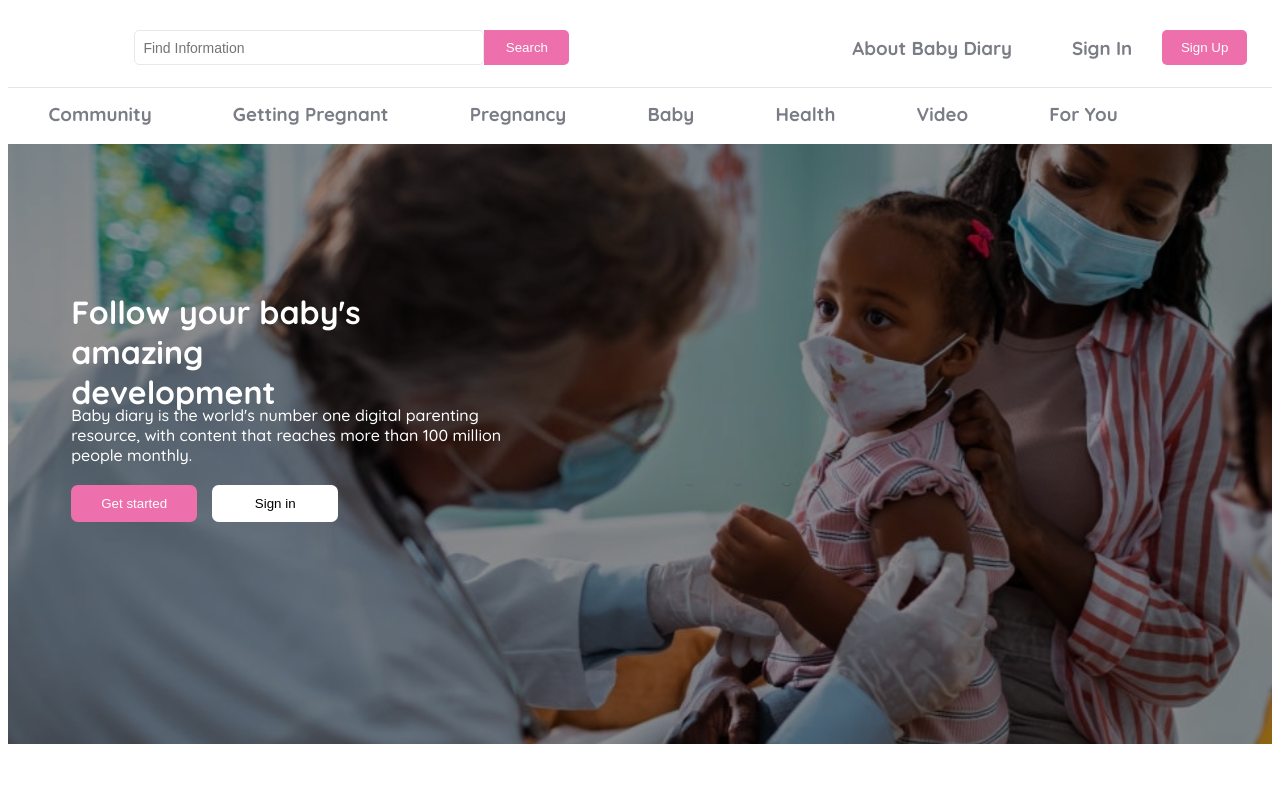
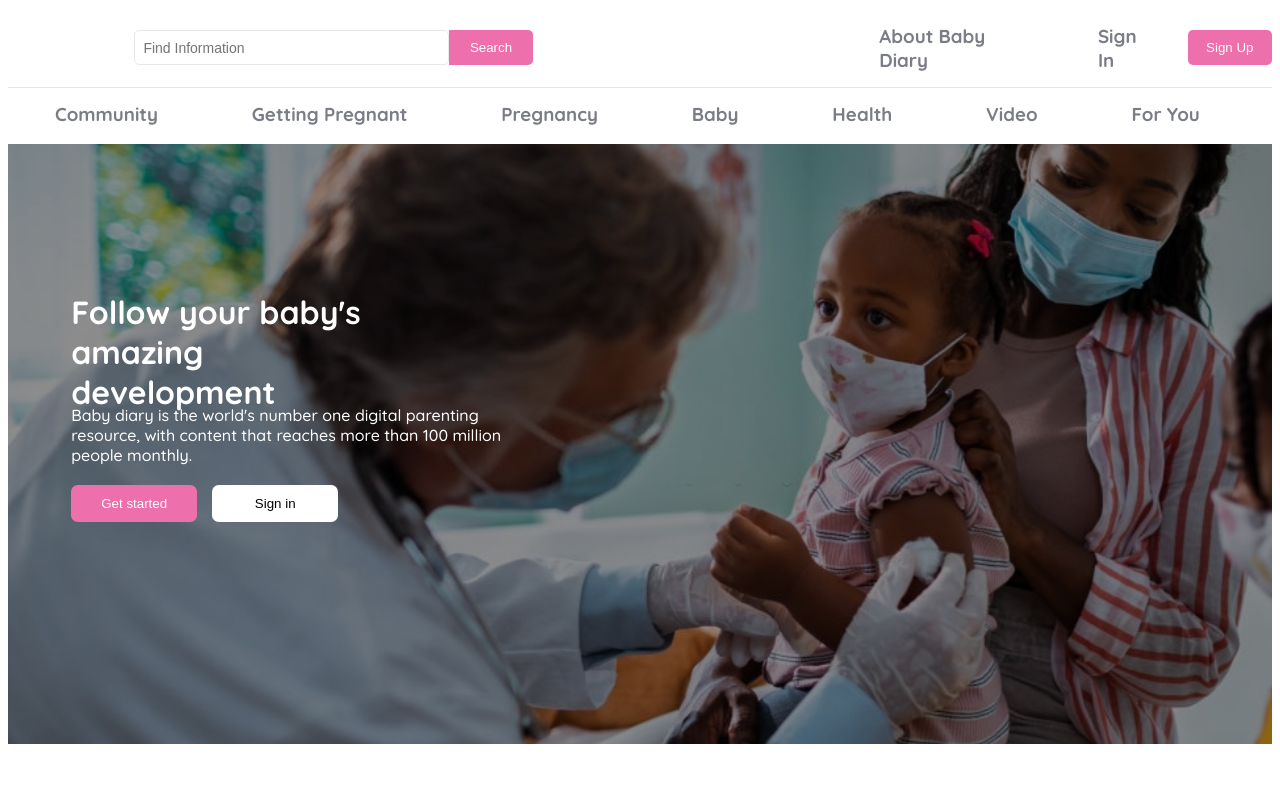
Before and after one commit to betheltoni/baby-diary, a React (Create React App) app: page / in a window 1280 px wide. Shown: the top 788 px of the page. Built offline with nearby package versions, Linux system fonts and the light colour scheme.

Commit message:
corrections2

```diff
--- a/src/Components/NavBar.scss
+++ b/src/Components/NavBar.scss
@@ -17,7 +17,7 @@
     input{
         margin-left: 10%;
         height: 35px;
-        width: 350px;
+        width: 25%;
         background: #FFFFFF;
         border: 1px solid #E8E8EA;
         box-sizing: border-box;
@@ -28,7 +28,7 @@
     div{
         display: flex;
         align-items: center;
-        margin-left: 20%;
+        margin-left: 25%;
         h3{
             margin: 0 30px;
         }
@@ -47,7 +47,7 @@
     background-color: #ffffff;
 
     box-sizing: border-box;
-    width: 91%;
+    width: 98%;
     }
 
 
```
